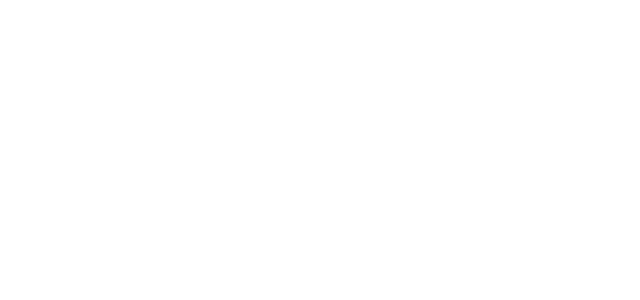
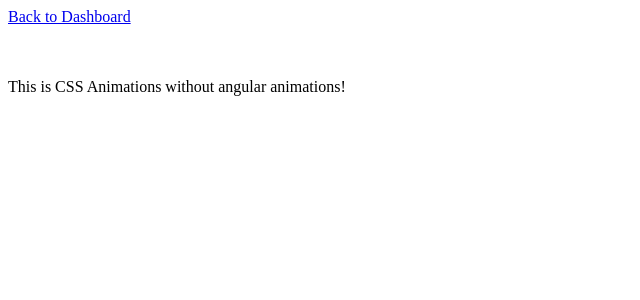
Before and after one commit to asifsha/angular-wh, an Angular app: page /cssAnimation in a window 1280 px wide. Before the commit this address led to /. Shown: the top 300 px of the page, without its empty margins (0-640 px from the left). Built offline with nearby package versions, Linux system fonts and the light colour scheme.

Commit message:
css animations added

```diff
--- a/src/app/app-routing.module.ts
+++ b/src/app/app-routing.module.ts
@@ -8,6 +8,7 @@ import { LoginComponent } from "./components/login/login.component";
 import { PassingDataComponent } from "./components/passing-data/passing-data.component";
 import { ReceivingDataComponent } from "./components/receiving-data/receiving-data.component";
 import { PageAnimationComponent } from "./components/page-animation/page-animation.component";
+import { CssanimationComponent } from './components/cssanimation/cssanimation.component';
 
 const routes: Routes = [
   { path: "", redirectTo: "/dashboard", pathMatch: "full" },
@@ -39,6 +40,10 @@ const routes: Routes = [
     path: "pageAnimation",
     component: PageAnimationComponent,
     data: {animation: 'AnimationPage'}
+  },
+  {
+    path: "cssAnimation",
+    component: CssanimationComponent,
   }
 ];
 
--- a/src/app/app.module.ts
+++ b/src/app/app.module.ts
@@ -18,6 +18,7 @@ import { BindingPropertiesComponent } from './components/binding-properties/bind
 import { TextInputComponent } from './components/text-input/text-input.component';
 import { LoginComponent } from './components/login/login.component';
 import { ReceivingDataComponent } from './components/receiving-data/receiving-data.component';
+import { CssanimationComponent } from './components/cssanimation/cssanimation.component';
 
 
 @NgModule({
@@ -36,6 +37,7 @@ import { ReceivingDataComponent } from './components/receiving-data/receiving-da
     TextInputComponent,
     LoginComponent,
     ReceivingDataComponent,
+    CssanimationComponent,
   ],
   imports: [
     BrowserModule,
--- /dev/null
+++ b/src/app/components/cssanimation/cssanimation.component.css
@@ -0,0 +1,39 @@
+#cssanimations p {
+
+    animation: fadein 3s;
+    -moz-animation: fadein 3s; /* Firefox */
+    -webkit-animation: fadein 3s; /* Safari and Chrome */
+    -o-animation: fadein 3s; /* Opera */
+}
+@keyframes fadein {
+    from {
+        opacity:0;
+    }
+    to {
+        opacity:1;
+    }
+}
+@-moz-keyframes fadein { /* Firefox */
+    from {
+        opacity:0;
+    }
+    to {
+        opacity:1;
+    }
+}
+@-webkit-keyframes fadein { /* Safari and Chrome */
+    from {
+        opacity:0;
+    }
+    to {
+        opacity:1;
+    }
+}
+@-o-keyframes fadein { /* Opera */
+    from {
+        opacity:0;
+    }
+    to {
+        opacity: 1;
+    }
+}
--- /dev/null
+++ b/src/app/components/cssanimation/cssanimation.component.html
@@ -0,0 +1,8 @@
+<nav>
+  <a routerLink="/dashboard">Back to Dashboard</a>
+</nav>
+<br />
+<br />
+<div id="cssanimations">
+  <p>This is CSS Animations without angular animations!</p>
+</div>
--- /dev/null
+++ b/src/app/components/cssanimation/cssanimation.component.ts
@@ -0,0 +1,15 @@
+import { Component, OnInit } from '@angular/core';
+
+@Component({
+  selector: 'app-cssanimation',
+  templateUrl: './cssanimation.component.html',
+  styleUrls: ['./cssanimation.component.css']
+})
+export class CssanimationComponent implements OnInit {
+
+  constructor() { }
+
+  ngOnInit() {
+  }
+
+}
--- a/src/app/components/dashboard/dashboard.component.html
+++ b/src/app/components/dashboard/dashboard.component.html
@@ -9,4 +9,6 @@
   <a routerLink="/passingData">Passing Data</a>
   <br/>
   <a routerLink="/pageAnimation">Page Animation</a>
+  <br/>
+  <a routerLink="/cssAnimation">Css Animation</a>
 </nav>
```
Also changed, not shown: 1 other file (tests, documents, lock files or other folders).
